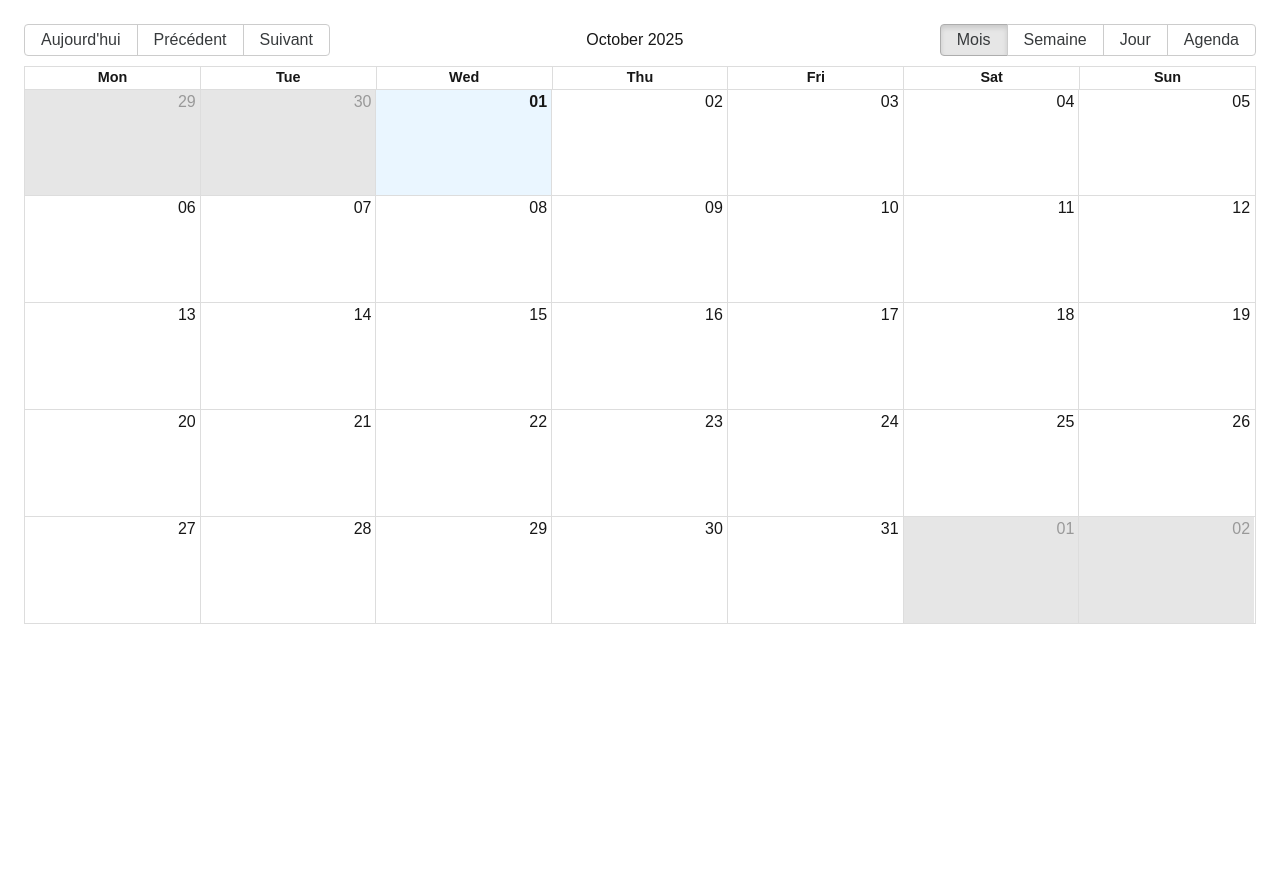
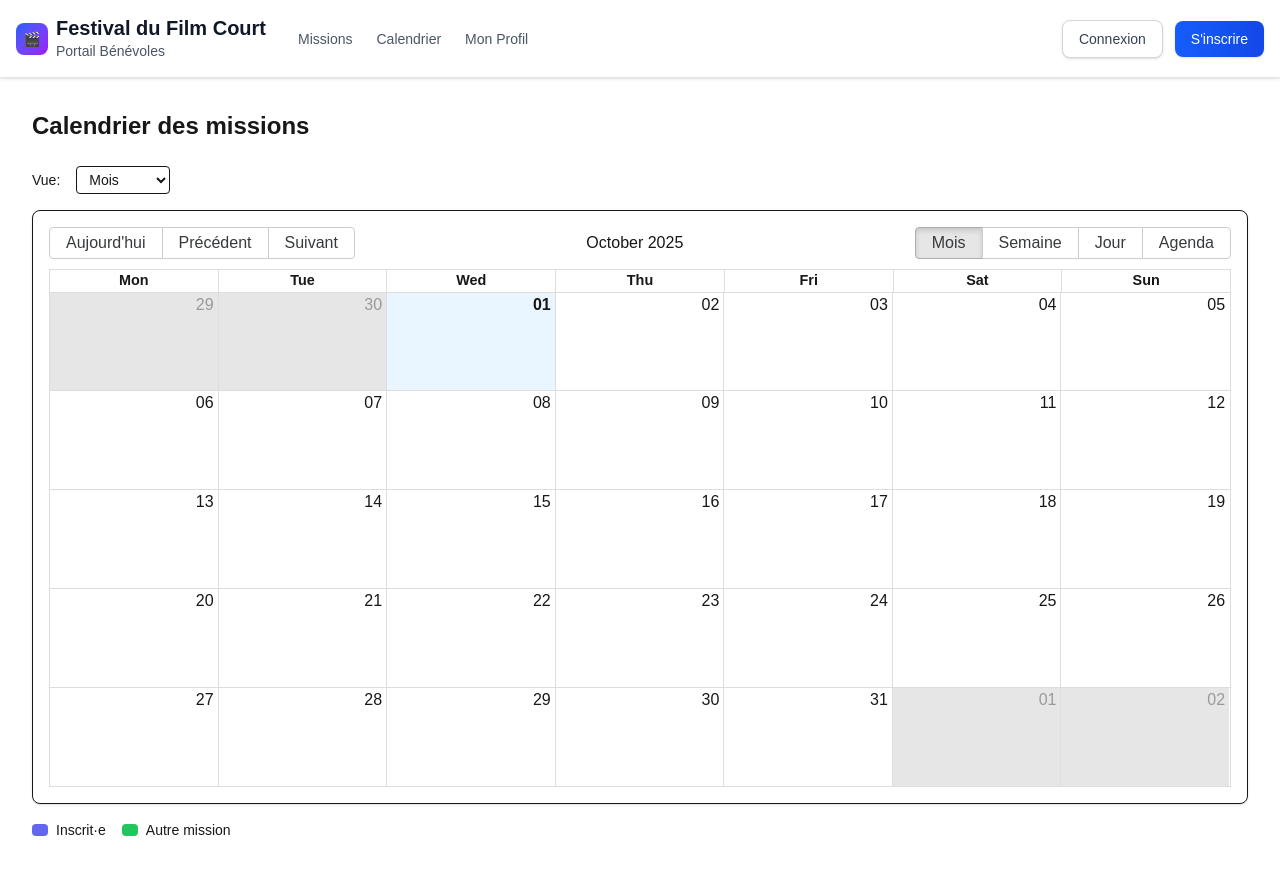
Before and after one commit to albertduplantin/benevoles, a Next.js app: page /calendrier in a window 1280 px wide. Before the commit the page ends 800 px from the top, so only its background shows below. Built offline with nearby package versions, Linux system fonts and the light colour scheme; no server answers; the database is empty.

Commit message:
feat: enhance calendar page with header and controls

```diff
--- a/src/app/calendrier/page.tsx
+++ b/src/app/calendrier/page.tsx
@@ -6,44 +6,74 @@ import { localizer, messagesFr } from '@/lib/calendar'
 import { useEffect, useState } from 'react'
 import { createClient } from '@/lib/supabase/client'
 import { useRouter } from 'next/navigation'
+import Header from '@/components/Header'
+import Container from '@/components/Container'
 
 export default function CalendarPage() {
-  const [events,setEvents]=useState<any[]>([])
-  const supabase=createClient()
-  const router=useRouter()
+  const supabase = createClient()
+  const router = useRouter()
+  const [events, setEvents] = useState<any[]>([])
+  const [user, setUser] = useState<any>(null)
+  const [view, setView] = useState<Views>(Views.MONTH)
 
-  useEffect(()=>{
-    const fetch=async()=>{
+  useEffect(() => {
+    const init = async () => {
+      const { data: { user } } = await supabase.auth.getUser()
+      setUser(user)
       const { data } = await supabase
         .from('missions')
-        .select('id,title,start_time,end_time,is_urgent,inscriptions(user_id)')
-      const { data: { user } } = await supabase.auth.getUser()
-      setEvents((data||[]).map(m=>({
-        id:m.id,
-        title:m.title,
-        start:new Date(m.start_time),
-        end:new Date(m.end_time),
-        allDay:false,
-        joined: m.inscriptions?.some((i:any)=>i.user_id===user?.id),
-        is_urgent:m.is_urgent
+        .select('id,title,start_time,end_time,is_urgent,is_long_term,inscriptions(user_id)')
+      setEvents((data || []).map((m: any) => ({
+        id: m.id,
+        title: m.title,
+        start: new Date(m.start_time),
+        end: new Date(m.end_time),
+        allDay: false,
+        joined: m.inscriptions?.some((i: any) => i.user_id === user?.id),
+        is_urgent: m.is_urgent,
       })))
     }
-    fetch()
-  },[])
+    init()
+  }, [])
 
   return (
-    <div className="p-6">
+    <div className="min-h-screen">
+      <Header user={user} />
+      <main className="py-8">
+        <Container>
+          <h1 className="text-2xl font-bold mb-6">Calendrier des missions</h1>
+
+          <div className="flex items-center gap-4 mb-4">
+            <label className="text-sm">Vue:</label>
+            <select value={view} onChange={e => setView(e.target.value as Views)} className="border rounded px-2 py-1 text-sm">
+              <option value={Views.MONTH}>Mois</option>
+              <option value={Views.WEEK}>Semaine</option>
+              <option value={Views.DAY}>Jour</option>
+              <option value={Views.AGENDA}>Agenda</option>
+            </select>
+          </div>
+
+          <div className="border rounded-lg shadow bg-white p-4">
             <Calendar
               localizer={localizer}
               messages={messagesFr as any}
               events={events}
-        defaultView={Views.MONTH}
-        style={{ height: 600 }}
+              view={view}
+              onView={(v)=>setView(v)}
+              style={{ height: '70vh', minHeight: 400 }}
               eventPropGetter={(event)=>({
-          style:{ backgroundColor: event.joined? '#2563eb':'#10b981', color:'#fff'}
+                style:{ backgroundColor: event.joined? '#6366f1':'#22c55e', color:'#fff'}
               })}
               onSelectEvent={(e)=>router.push(`/mission/${e.id}`)}
             />
           </div>
+
+          <div className="mt-4 flex gap-4 text-sm">
+            <span className="flex items-center gap-2"><span className="w-4 h-3 bg-[#6366f1] inline-block rounded-sm"></span> Inscrit·e</span>
+            <span className="flex items-center gap-2"><span className="w-4 h-3 bg-[#22c55e] inline-block rounded-sm"></span> Autre mission</span>
+          </div>
+        </Container>
+      </main>
+    </div>
   )
 }
```
Lines whose indentation alone changed are shown as unchanged.
